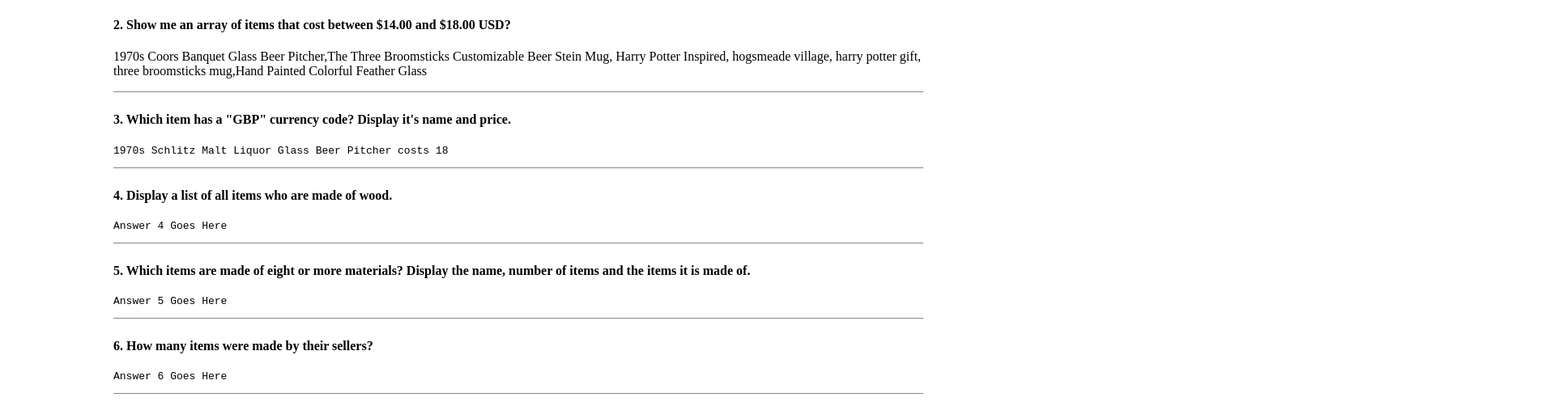
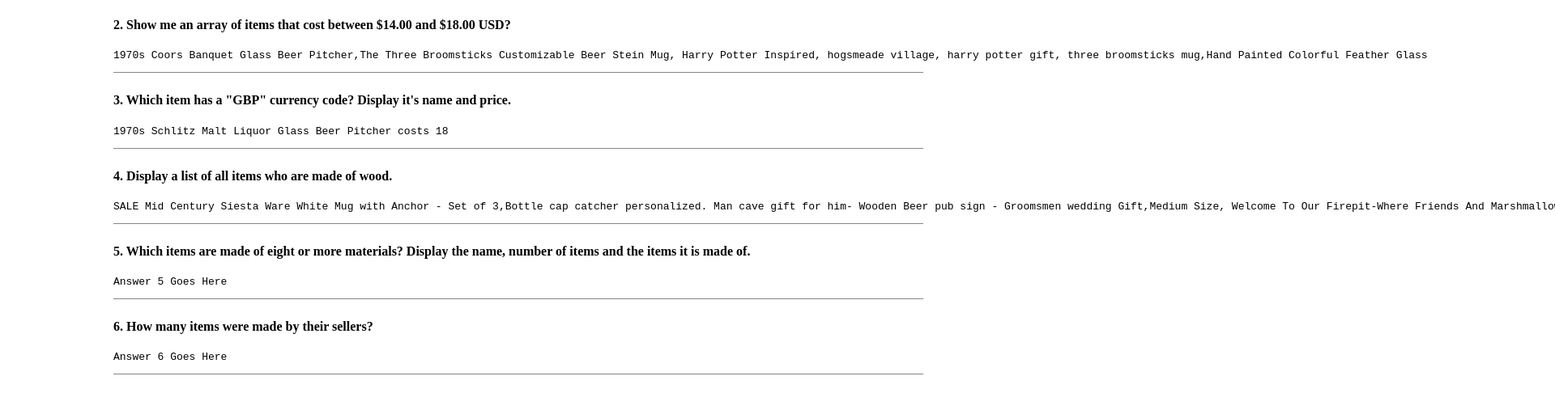
Before and after one commit to JonathanCass/FunctionHomework, a plain HTML site: page index.html in a window 1280 px wide. Shown: the part 151-658 px from the top of the page at 81% size, 1920 px wide, since content can reach past the window. Drawn offline with Linux system fonts and the light colour scheme.

Commit message:
Git Check

```diff
--- a/index.html
+++ b/index.html
@@ -20,7 +20,7 @@
 
     <div class="question">
       <h4>2. Show me an array of items that cost between $14.00 and $18.00 USD?</h4>
-      <p id="answer2">Answer 2 Goes Here</p>
+      <pre id="answer2">Answer 2 Goes Here</pre>
     </div>
 
     <div class="question">
--- a/main.js
+++ b/main.js
@@ -9,14 +9,22 @@ var b14a18 = items.filter(function(value){
 	return(value.price > 14.00 && value.price < 18.00)
 })
 var b14a18titles = b14a18.map(function(value){
-	return (value.title)
+	return(value.title)
 })
 var answer2 = document.querySelector("#answer2")
 answer2.innerHTML = `${b14a18titles}`
 
-var GBP = []
 var GBP = items.filter(function(value){
 	return(value.currency_code === "GBP")
 })
 var answer3 = document.querySelector("#answer3")
 answer3.innerHTML = `${GBP[0].title} costs ${GBP[0].price}`
+
+var madeWood = items.filter(function(value){
+	return(value.materials.indexOf("wood") +1 >0)
+})
+var madeWoodTitles = madeWood.map(function(value){
+	return(value.title)
+})
+var answer4 = document.querySelector("#answer4")
+answer4.innerHTML = `${madeWoodTitles}`
```
